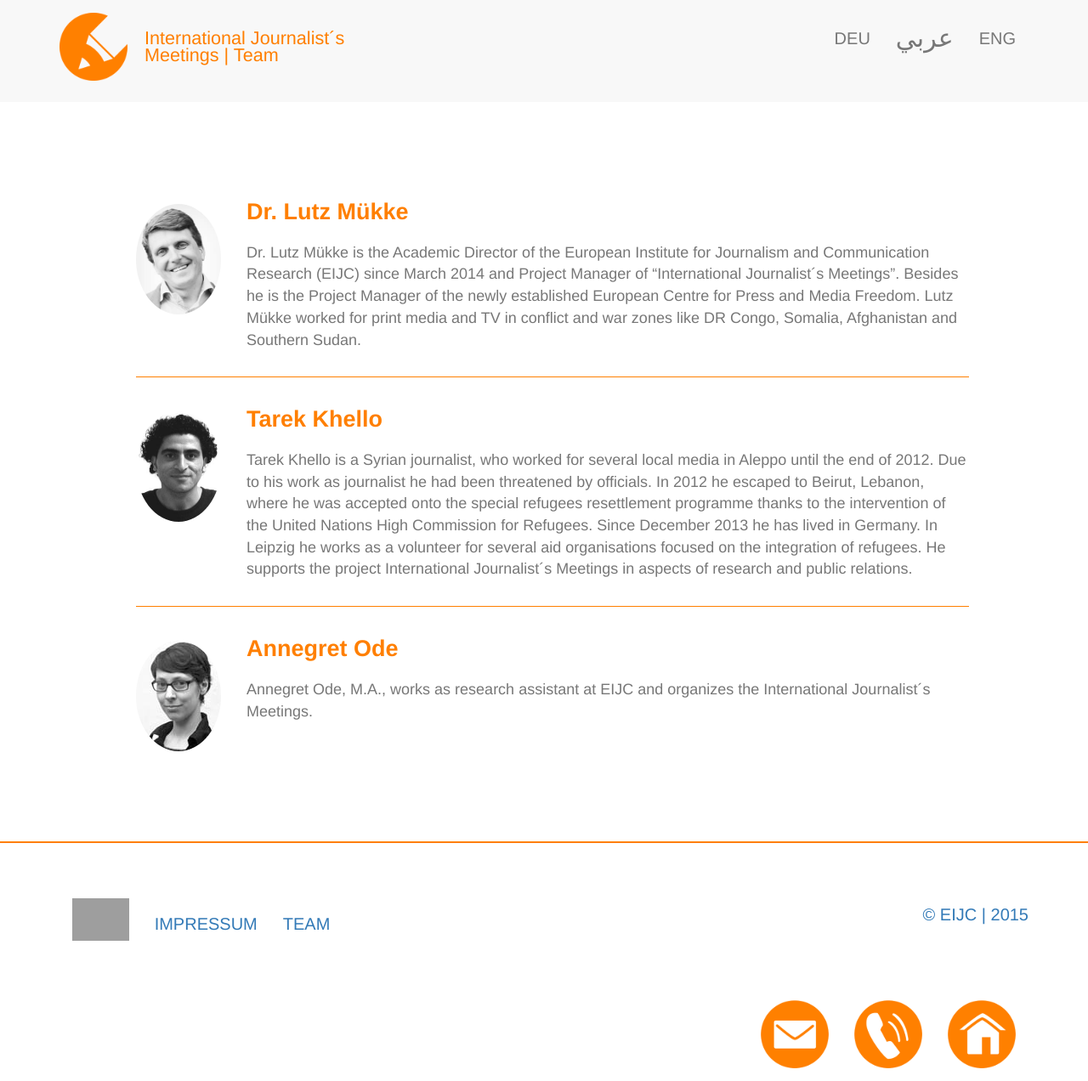
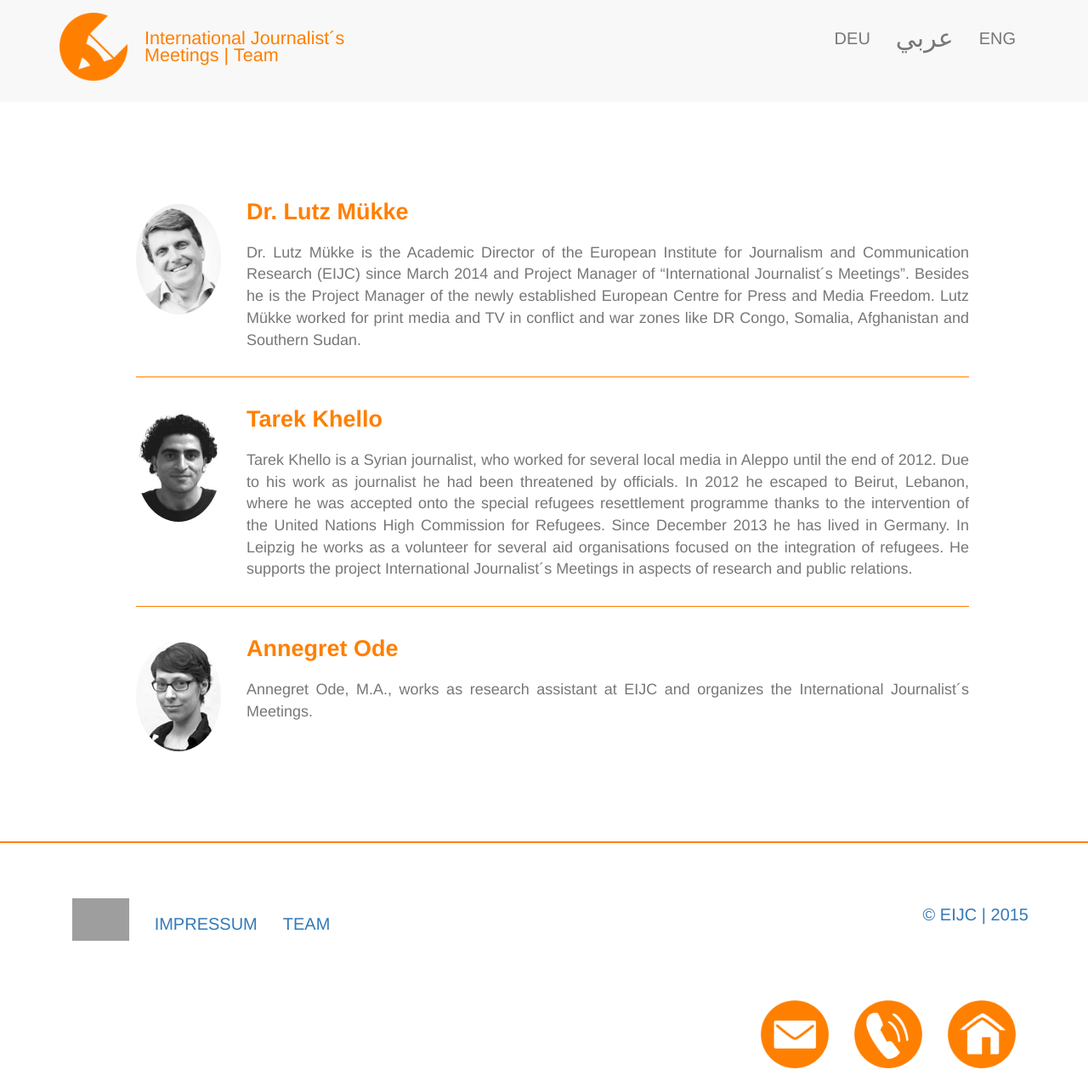
Before and after one commit to EIJC/TIJ, a Jekyll site: the page built from en/team.html, in a window 1280 px wide and 1272 px high. Shown: the whole window at 85% size. Built offline with Jekyll 4.4.1, drawn with Linux system fonts in a browser that asks for light colours; nearby versions of some CDN libraries; grey boxes are pictures that could not be loaded.

Commit message:
Update team.html

```diff
--- a/en/team.html
+++ b/en/team.html
@@ -4,15 +4,15 @@ title: International Journalist´s Meetings | Team
 <div class="section">
 <a href="http://www.eijc.eu/de/dr-lutz-muekke-2/" target="_blank" title="Dr. Lutz Mükke"><img alt="Dr. Lutz Mükke" class="img-circle" src="{{ site.base_url }}/images/Muekke_220_300_300_k.jpg" title="Dr. Lutz Mükke" /> </a>
 <h3>Dr. Lutz Mükke</h3>
-<p>Dr. Lutz Mükke is the Academic Director of the European Institute for Journalism and Communication Research (EIJC) since March 2014 and Project Manager of “International Journalist´s Meetings”. Besides he is the Project Manager of the newly established European Centre for Press and Media Freedom. Lutz Mükke worked for print media and TV in conflict and war zones like DR Congo, Somalia, Afghanistan and Southern Sudan.</p>
+<p class="text-justify">Dr. Lutz Mükke is the Academic Director of the European Institute for Journalism and Communication Research (EIJC) since March 2014 and Project Manager of “International Journalist´s Meetings”. Besides he is the Project Manager of the newly established European Centre for Press and Media Freedom. Lutz Mükke worked for print media and TV in conflict and war zones like DR Congo, Somalia, Afghanistan and Southern Sudan.</p>
 <div class="divider-small"></div>
 <a href=""><img alt="Tarek Khello" class="img-circle" src="{{ site.base_url }}/images/Tarek-Khello.jpg" title="Tarek Khello" /> </a>
 <h3>Tarek Khello</h3>
-<p>Tarek Khello is a Syrian journalist, who worked for several local media in Aleppo until the end of 2012. Due to his work as journalist he had been threatened by officials. In 2012 he escaped to Beirut, Lebanon, where he was accepted onto the special refugees resettlement programme thanks to the intervention of the United Nations High Commission for Refugees. Since December 2013 he has lived in Germany. In Leipzig he works as a volunteer for several aid organisations focused on the integration of refugees. He supports the project International Journalist´s Meetings in aspects of research and public relations.</p>
+<p class="text-justify">Tarek Khello is a Syrian journalist, who worked for several local media in Aleppo until the end of 2012. Due to his work as journalist he had been threatened by officials. In 2012 he escaped to Beirut, Lebanon, where he was accepted onto the special refugees resettlement programme thanks to the intervention of the United Nations High Commission for Refugees. Since December 2013 he has lived in Germany. In Leipzig he works as a volunteer for several aid organisations focused on the integration of refugees. He supports the project International Journalist´s Meetings in aspects of research and public relations.</p>
 <div class="divider-small"></div>
 <a href="http://www.eijc.eu/de/team/annegret-ode-m-a/" target="_blank" title="Annegret Ode"><img alt="Annegret Ode" class="img-circle" src="{{ site.base_url }}/images/Ode100_130_300.jpg" title="Annegret Ode" /> </a>
 <h3>Annegret Ode</h3>
-<p>Annegret Ode, M.A., works as research assistant at EIJC and organizes the International Journalist´s Meetings.</p>
+<p class="text-justify">Annegret Ode, M.A., works as research assistant at EIJC and organizes the International Journalist´s Meetings.</p>
 
 
 </div>
```
